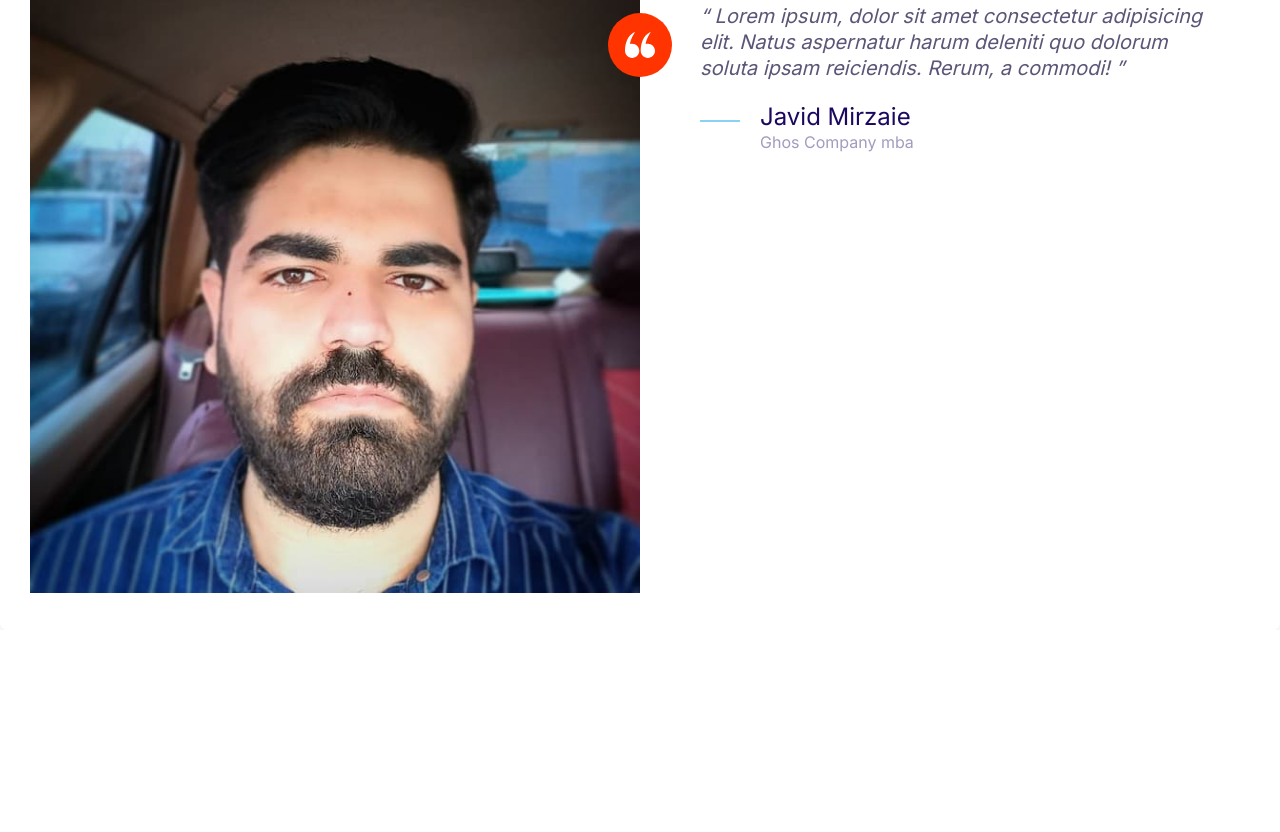
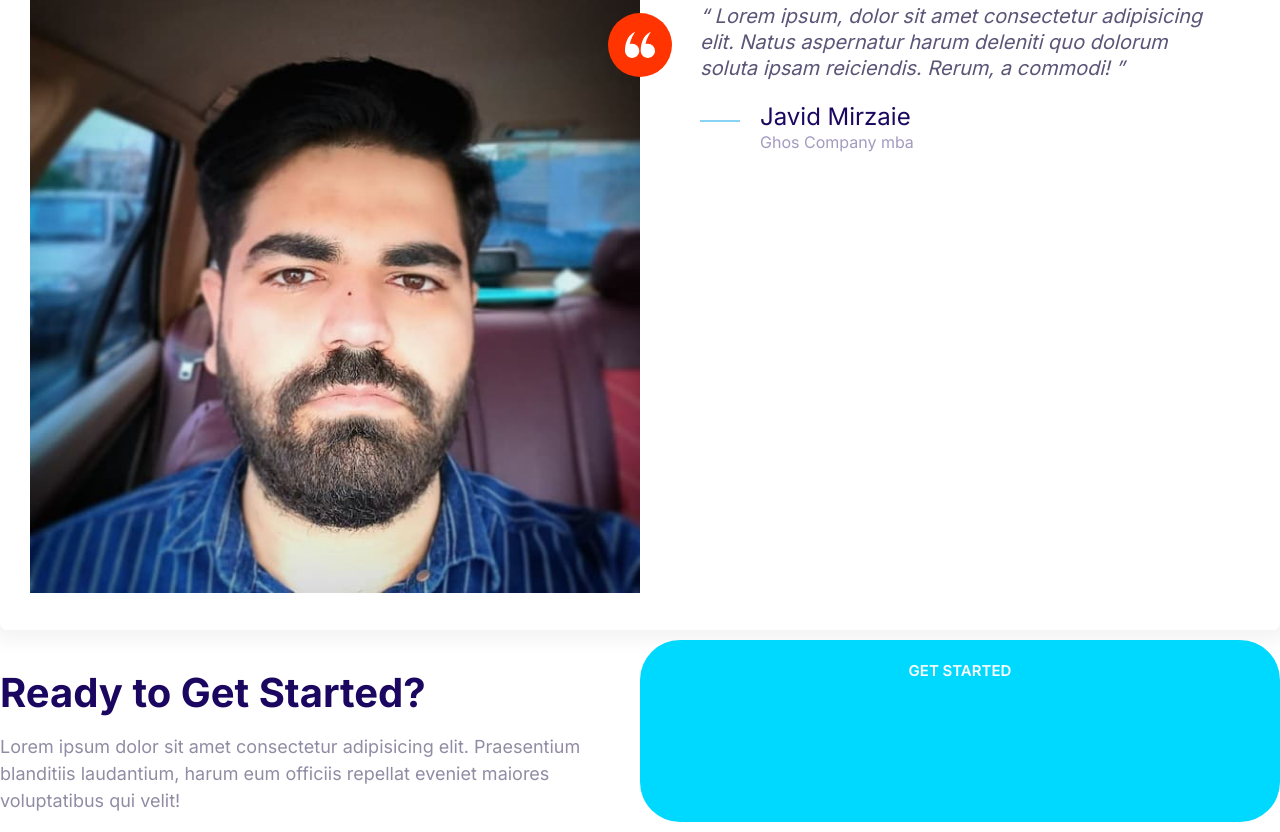
Before and after one commit to ayush857rohan/ghoshify, a plain HTML site: page INDEX.HTML in a window 1280 px wide. Shown: the part 1484-2316 px from the top of the page. Before the commit the page ends 2114 px from the top, so only its background shows below. Drawn offline with Linux system fonts and the light colour scheme.

Commit message:
Callouts style.

```diff
--- a/INDEX.HTML
+++ b/INDEX.HTML
@@ -142,5 +142,20 @@
         </blockquote>
       </div>
     </div>
+    <!-- callout -->
+
+    <div class="callout callout--primary">
+      <div class="grid grid--1x2">
+        <div class="callout__content">
+          <h2 class="callout__heading">Ready to Get Started?</h2>
+          <p>
+            Lorem ipsum dolor sit amet consectetur adipisicing elit. Praesentium
+            blanditiis laudantium, harum eum officiis repellat eveniet maiores
+            voluptatibus qui velit!
+          </p>
+        </div>
+        <a href="#" class="btn btn--secondary btn--stretched">Get Started</a>
+      </div>
+    </div>
   </body>
 </html>
```
